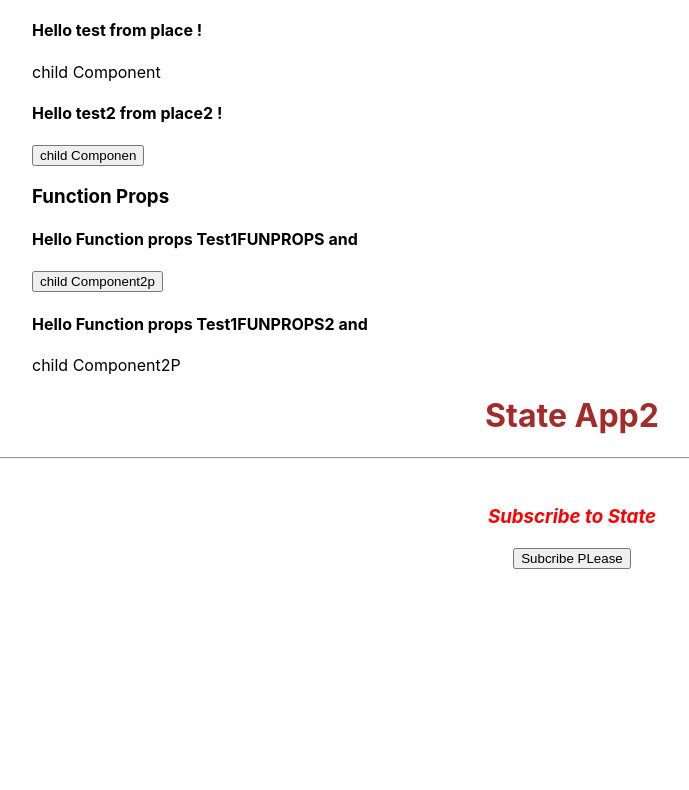
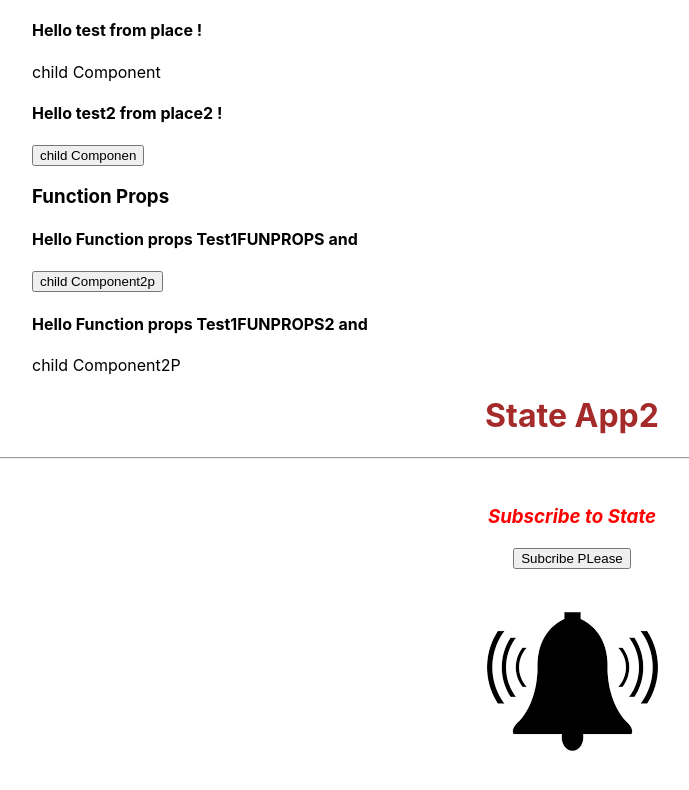
Before and after one commit to ahnas/react, a React (Create React App) app: page / in a window 1280 px wide. Shown: the part 541-1331 px from the top of the page, without its empty margins (68-757 px from the left). Before the commit the page ends 1110 px from the top, so only its background shows below. Built offline with nearby package versions, Linux system fonts and the light colour scheme.

Commit message:
state : change image and date change again event change

```diff
--- a/src/Components/NewComp.js
+++ b/src/Components/NewComp.js
@@ -1,4 +1,6 @@
 import React, { Component } from 'react';
+import blackBell from './images/blackBell.png';
+import redBell from './images/redBell.png';
 
 class NewComp extends Component {
     constructor(props) {
@@ -6,7 +8,8 @@ class NewComp extends Component {
 
         this.state = {
             message: "Subscribe to State",
-            sub : "Subcribe PLease"
+            sub : "Subcribe PLease",
+            imageURL : blackBell
         };
 
     }
@@ -23,11 +26,22 @@ bTchange = () => {
     })
 }
 
+imgChange = () => {
+    this.setState({
+        message: "Image change Display",
+        imageURL: redBell
+    })
+}
+
+
+
     render() {
         return (
             <div className='App'>
                 <h3 style={this.styl}> {this.state.message} </h3>
                 <button onClick={this.bTchange}> {this.state.sub}</button>
+                <br/>
+                <img onClick={this.imgChange} src={this.state.imageURL} alt= 'Blackbell'></img>
             </div>
         );
     }
```
Also changed, not shown: src/Components/images/blackBell.png (added), src/Components/images/redBell.png (added).
